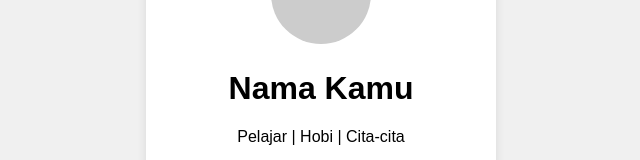
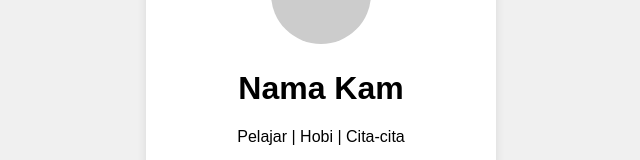
Before and after one commit to restuyudha155-cpu/haennn.github.io, a plain HTML site: page index.html in a window 1280 px wide. Shown: the part 254-414 px from the top of the page, without its empty margins (319-959 px from the left). Drawn offline with Linux system fonts and the light colour scheme; placeholder pictures from the web are drawn by us.

Commit message:
Update index.html
buat website pertama

```diff
--- a/index.html
+++ b/index.html
@@ -49,7 +49,7 @@ border-radius:8px;
 
 <img src="https://via.placeholder.com/100">
 
-<h1>Nama Kamu</h1>
+<h1>Nama Kam</h1>
 
 <p>Pelajar | Hobi | Cita-cita</p>
 
```
